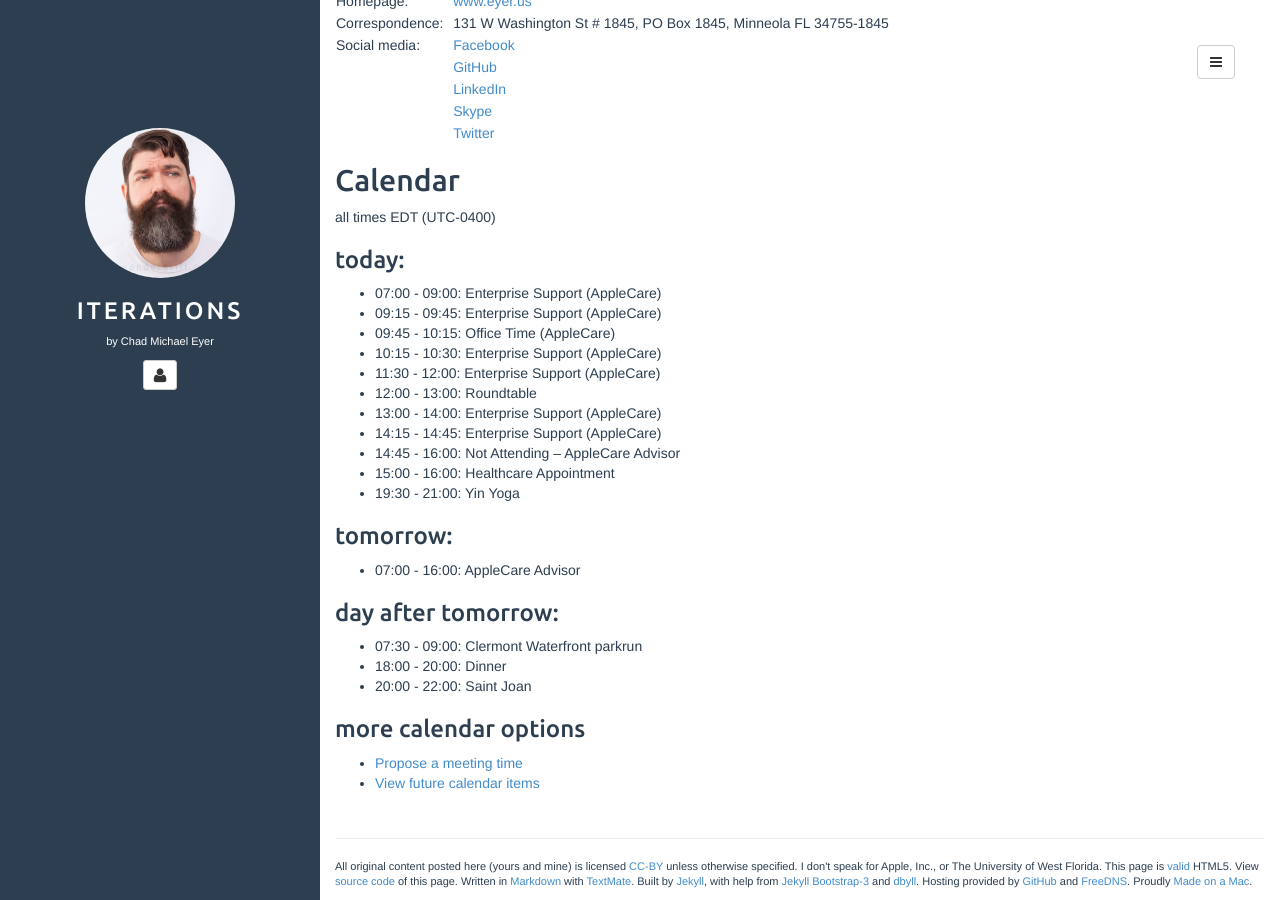
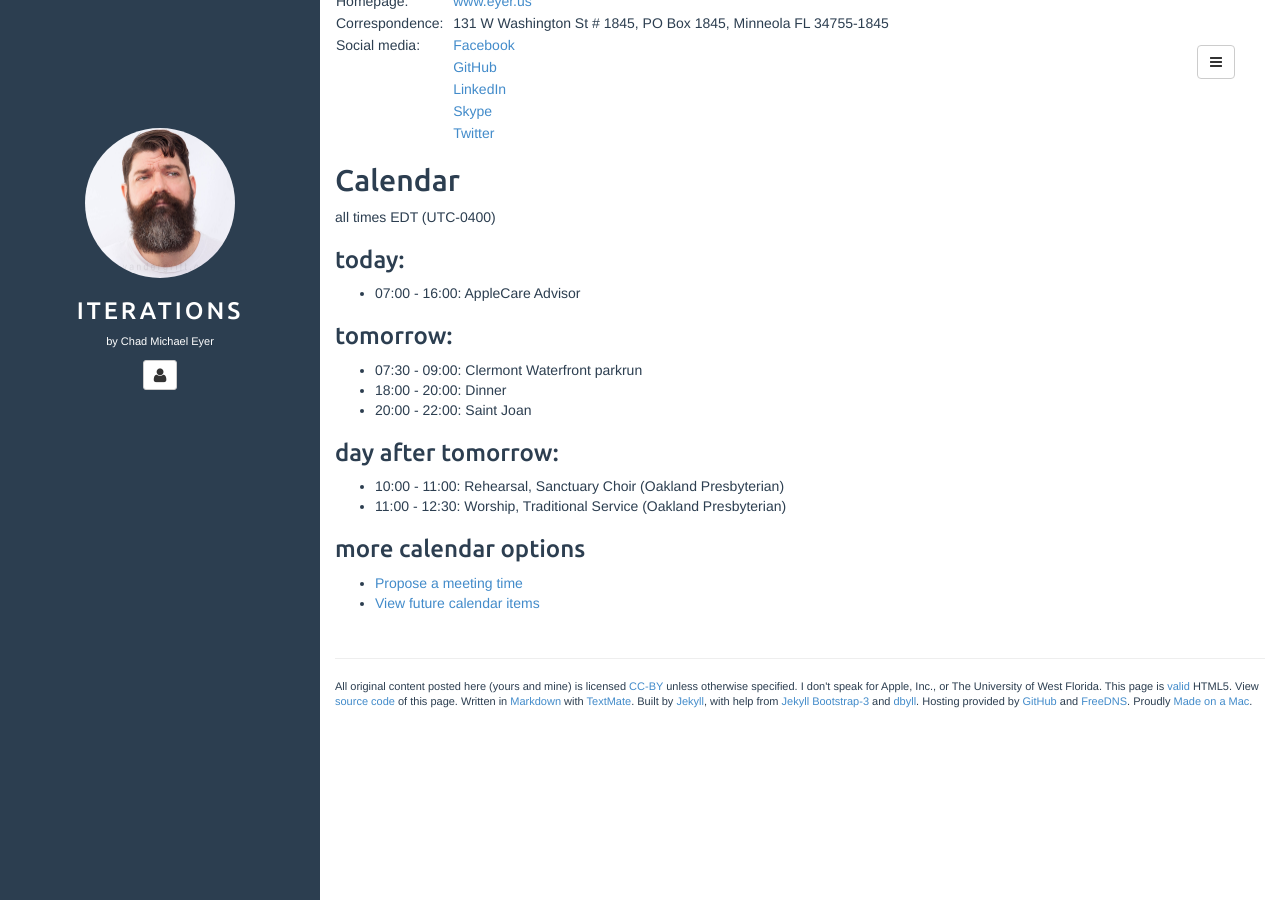
Before and after one commit to chadmichaeleyer/chadmichaeleyer.github.io, a Jekyll site: the page built from about.md, in a window 1280 px wide and 900 px high, scrolled down 1270 px. Built offline with Jekyll 4.4.1, drawn with Linux system fonts in a browser that asks for light colours.

Commit message:
calendar update

```diff
--- a/calendar.markdown
+++ b/calendar.markdown
@@ -2,24 +2,15 @@ all times EDT (UTC-0400)
 
 ### today:
 
-* 07:00 - 09:00: Enterprise Support (AppleCare)
-* 09:15 - 09:45: Enterprise Support (AppleCare)
-* 09:45 - 10:15: Office Time (AppleCare)
-* 10:15 - 10:30: Enterprise Support (AppleCare)
-* 11:30 - 12:00: Enterprise Support (AppleCare)
-* 12:00 - 13:00: Roundtable
-* 13:00 - 14:00: Enterprise Support (AppleCare)
-* 14:15 - 14:45: Enterprise Support (AppleCare)
-* 14:45 - 16:00: Not Attending – AppleCare Advisor
-* 15:00 - 16:00: Healthcare Appointment
-* 19:30 - 21:00: Yin Yoga
+* 07:00 - 16:00: AppleCare Advisor
 
 ### tomorrow:
-
-* 07:00 - 16:00: AppleCare Advisor
-
-### day after tomorrow:
 
 * 07:30 - 09:00: Clermont Waterfront parkrun
 * 18:00 - 20:00: Dinner
 * 20:00 - 22:00: Saint Joan
+
+### day after tomorrow:
+
+* 10:00 - 11:00: Rehearsal, Sanctuary Choir (Oakland Presbyterian)
+* 11:00 - 12:30: Worship, Traditional Service (Oakland Presbyterian)
```
Also changed, not shown: calendar-year.markdown (+4 -14 lines).
